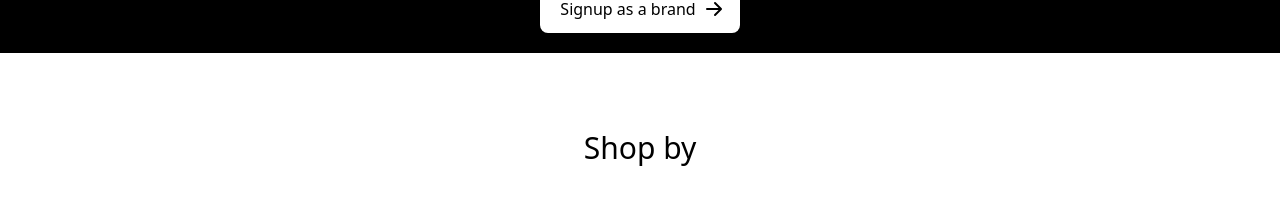
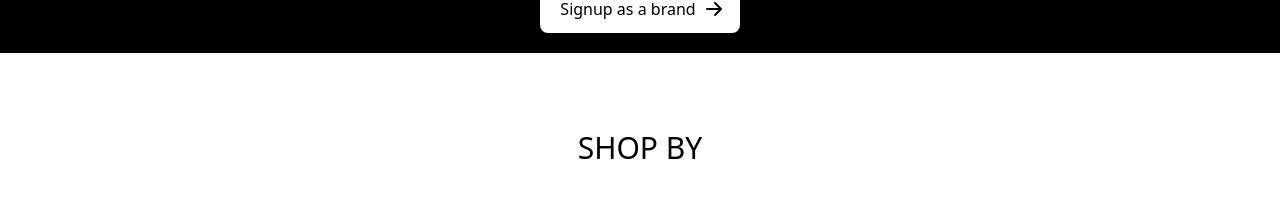
Before and after one commit to thebaggieboy/altclanui, a Next.js app: page / in a window 1280 px wide. Shown: the part 919-1139 px from the top of the page. Built offline with nearby package versions, Linux system fonts and the light colour scheme.

Commit message:
Updated a link

```diff
--- a/components/ImagesDiv.tsx
+++ b/components/ImagesDiv.tsx
@@ -33,7 +33,7 @@ const images = [
 export default function ImagesDiv() {
     return (
         <div className={styles.brandContent}>
-             <h2 className="text-3xl text-center">Shop by</h2> <br/>
+             <h2 className="text-3xl text-center">SHOP BY</h2> <br/>
             <div className={styles.scrollImages}>
 
                 <div className={styles.imageCard}>
--- a/components/brands/BrandOfTheWeek.tsx
+++ b/components/brands/BrandOfTheWeek.tsx
@@ -1,4 +1,5 @@
 import styles from '@/styles/Home.module.css'
+import Link from 'next/link'
 
 export default function BrandOfTheWeek() {
     return (
@@ -31,7 +32,9 @@ export default function BrandOfTheWeek() {
 
                 <div className={styles.centerButton}>
                     <button>
+                        <Link href='/brands'>
                         view all brands
+                        </Link>
                     </button>
                 </div>
 
```
